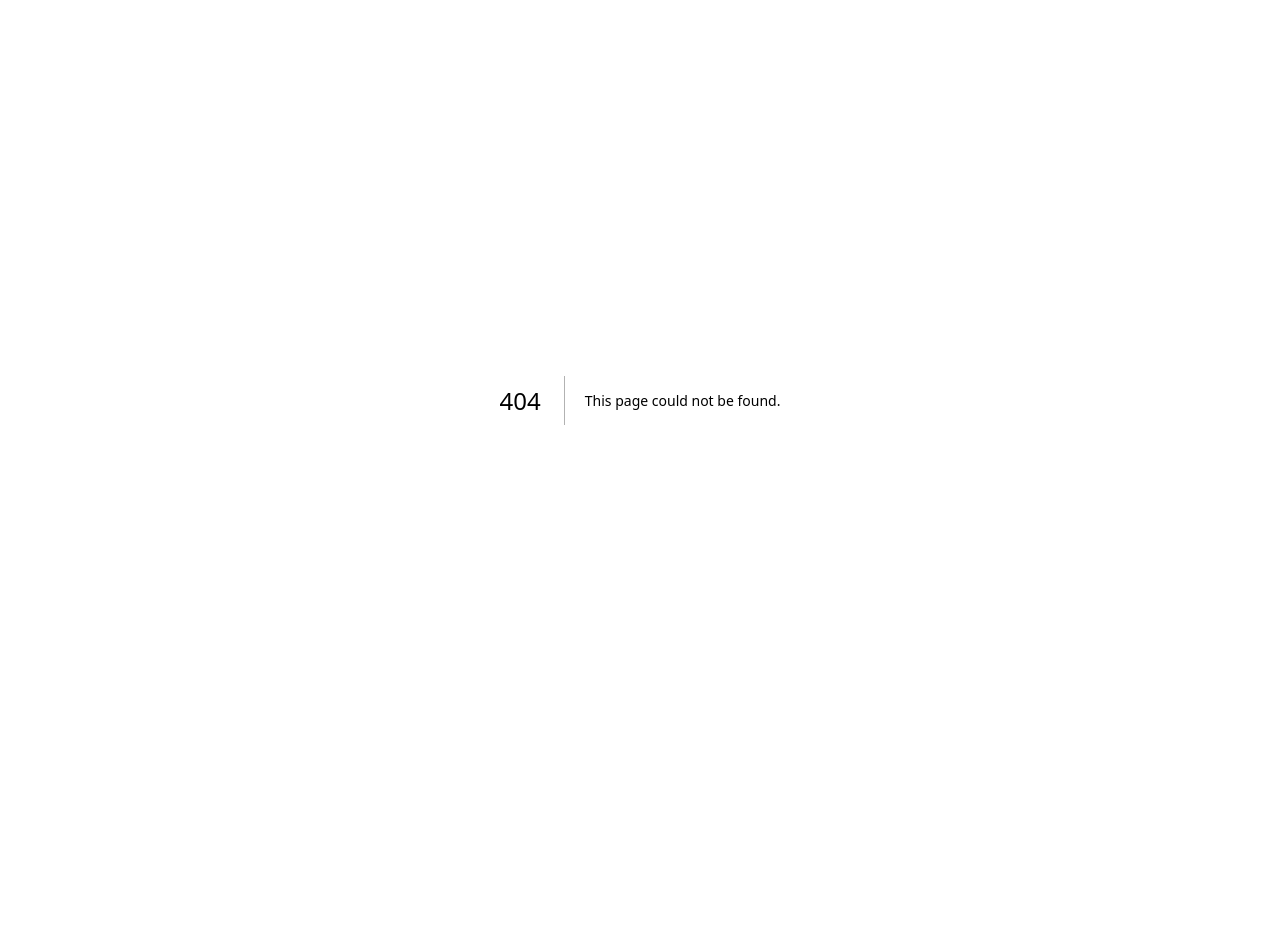
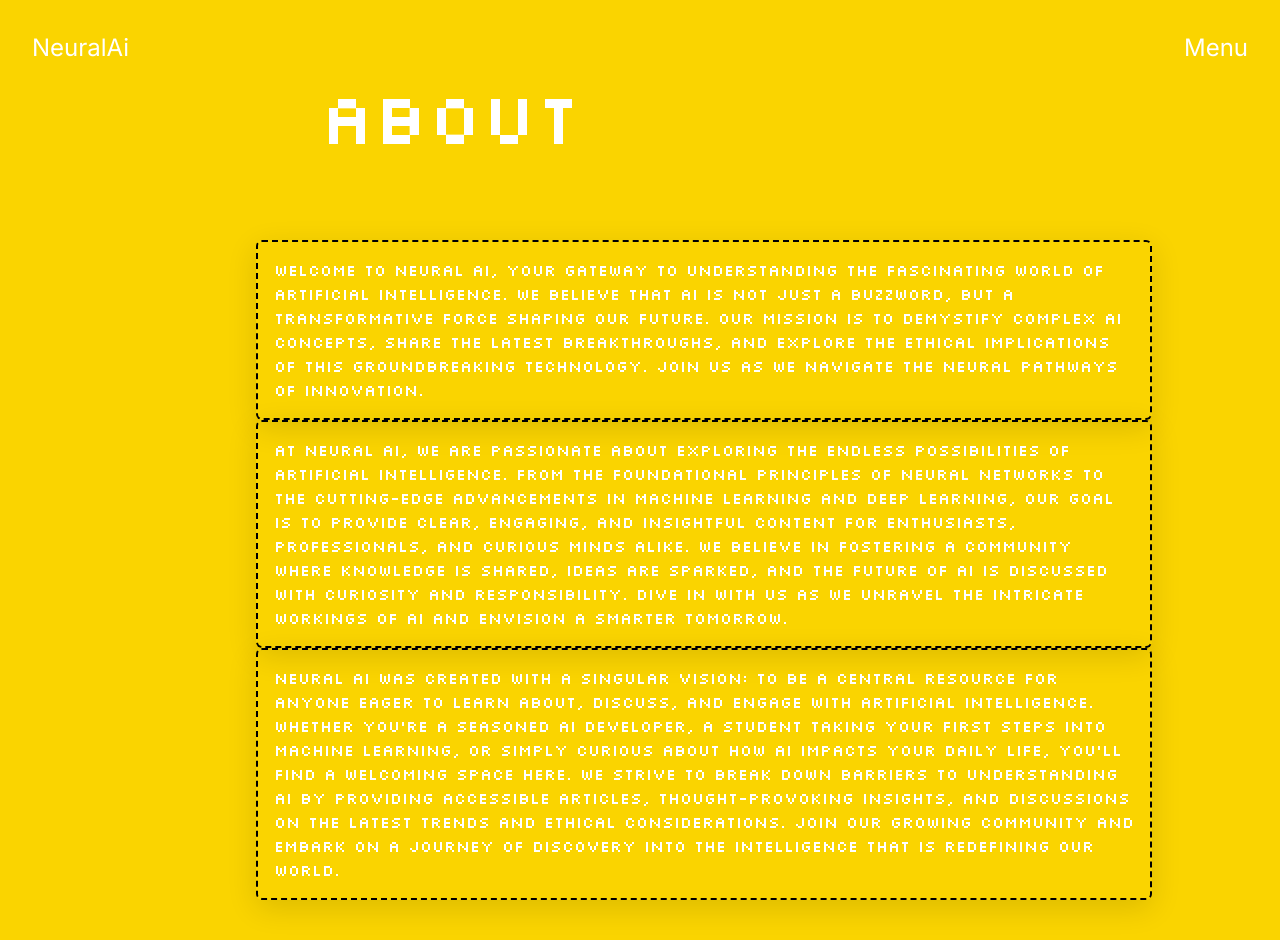
Before and after one commit to akashbhardwaj23/neuralai, a Next.js app: page /about in a window 1280 px wide. Before the commit this address had no page. Before the commit the page ends 800 px from the top, so only its background shows below. Built offline with nearby package versions, Linux system fonts and the light colour scheme.

Commit message:
About page

```diff
--- /dev/null
+++ b/src/app/about/page.tsx
@@ -0,0 +1,59 @@
+"use client"
+import { useGSAP } from "@gsap/react";
+import gsap from "gsap";
+import { useRef } from "react";
+
+
+export default function About() {
+    const containerRef = useRef(null)
+    useGSAP(() => {
+        gsap.to('.border-container', {
+            opacity : 1,
+            borderWidth : 2,
+            borderStyle : "dashed",
+            borderColor : "black",
+            duration : 0.4,
+            ease : "power4"
+        })
+}, {scope : containerRef})
+
+
+  return (
+    <div ref={containerRef} className="relative">
+      <div className="absolute w-full top-20 text-background">
+        <div className="absolute left-1/4">
+          <h1 className={`text-7xl font-silkscreen`}>About</h1>
+        </div>
+
+        <span className="border-b-2 border-dashed border-black h-20 w-20" />
+
+        <div className="absolute top-40 left-1/5 max-w-4xl">
+          <div className="opacity-0 border-container rounded-md font-silkscreen shadow-[0_8px_30px_rgb(0,0,0,0.12)] border-black p-4">
+            <p>
+              Welcome to Neural AI, your gateway to understanding the
+              fascinating world of Artificial Intelligence. We believe that AI
+              is not just a buzzword, but a transformative force shaping our
+              future. Our mission is to demystify complex AI concepts, share the
+              latest breakthroughs, and explore the ethical implications of this
+              groundbreaking technology. Join us as we navigate the neural
+              pathways of innovation.
+            </p>
+          </div>
+          <div className="opacity-0 border-container rounded-md font-silkscreen shadow-[0_8px_30px_rgb(0,0,0,0.12)] border-black p-4">
+            <p>
+            At Neural AI, we are passionate about exploring the endless possibilities of Artificial Intelligence. From the foundational principles of neural networks to the cutting-edge advancements in machine learning and deep learning, our goal is to provide clear, engaging, and insightful content for enthusiasts, professionals, and curious minds alike.
+
+We believe in fostering a community where knowledge is shared, ideas are sparked, and the future of AI is discussed with curiosity and responsibility. Dive in with us as we unravel the intricate workings of AI and envision a smarter tomorrow.
+            </p>
+          </div>
+
+          <div className="opacity-0 border-container rounded-md font-silkscreen shadow-[0_8px_30px_rgb(0,0,0,0.12)] border-black p-4 mb-10">
+            <p>Neural AI was created with a singular vision: to be a central resource for anyone eager to learn about, discuss, and engage with Artificial Intelligence. Whether you're a seasoned AI developer, a student taking your first steps into machine learning, or simply curious about how AI impacts your daily life, you'll find a welcoming space here.
+
+We strive to break down barriers to understanding AI by providing accessible articles, thought-provoking insights, and discussions on the latest trends and ethical considerations. Join our growing community and embark on a journey of discovery into the intelligence that is redefining our world.</p>
+          </div>
+        </div>
+      </div>
+    </div>
+  );
+}
--- a/src/app/globals.css
+++ b/src/app/globals.css
@@ -1,3 +1,5 @@
+@import url('https://fonts.googleapis.com/css2?family=Poppins:ital,wght@0,100;0,200;0,300;0,400;0,500;0,600;0,700;0,800;0,900;1,100;1,200;1,300;1,400;1,500;1,600;1,700;1,800;1,900&family=Silkscreen:wght@400;700&display=swap');
+@import url('https://fonts.googleapis.com/css2?family=Pixelify+Sans:wght@400..700');
 @import 'tailwindcss';
 
 :root {
@@ -25,6 +27,9 @@
   --spacing-second : auto auto -30vh max(-20vw, -600px);
   --spacing-right : -30vh max(-20vw, -600px) auto auto;
   --spacing-right-bottom : auto max(-30vw, -800px) -30vh auto;
+  --font-poppins : "Poppins", "sans-serif";
+  --font-silkscreen : "Silkscreen", "sans-serif";
+  --font-pixel-sans : "Pixelify Sans", "sans-serif";
 }
 
 
--- a/src/app/layout.tsx
+++ b/src/app/layout.tsx
@@ -1,5 +1,5 @@
 import type { Metadata } from "next";
-import { Geist, Geist_Mono, Inter } from "next/font/google";
+import { Geist, Geist_Mono, Inter, Silkscreen } from "next/font/google";
 import "./globals.css";
 import { Navbar } from "@/components/navbar";
 
@@ -11,6 +11,11 @@ const geistSans = Geist({
 const inter = Inter({
   subsets : ["latin"],
   weight : ["400", "500", "600","700","800","900"]
+})
+
+const sansilk = Silkscreen({
+  subsets: ["latin"],
+  weight : ['400', '700']
 })
 
 const geistMono = Geist_Mono({
--- /dev/null
+++ b/src/components/aboutcomponent.tsx
@@ -0,0 +1,40 @@
+"use client"
+import { cn } from "@/lib/utils"
+import { useGSAP } from "@gsap/react";
+import gsap from "gsap";
+import { useRef } from "react";
+
+
+
+export function AboutComponent({
+    text,
+    className
+}: {
+    text : string,
+    className? : string
+}){
+
+    const containerRef = useRef(null);
+    useGSAP(
+      () => {
+        gsap.to(".border-container", {
+          opacity: 1,
+          borderWidth: 2,
+          borderStyle: "dashed",
+          borderColor: "black",
+          duration: 0.4,
+          ease: "power4",
+        });
+      },
+      { scope: containerRef }
+    );
+
+
+    return (
+        <div ref={containerRef} className={cn("opacity-0 border-container rounded-md font-silkscreen shadow-[0_8px_30px_rgb(0,0,0,0.12)] border-black p-4", className)}>
+            <p>
+              {text}
+            </p>
+          </div>
+    )
+}
```
